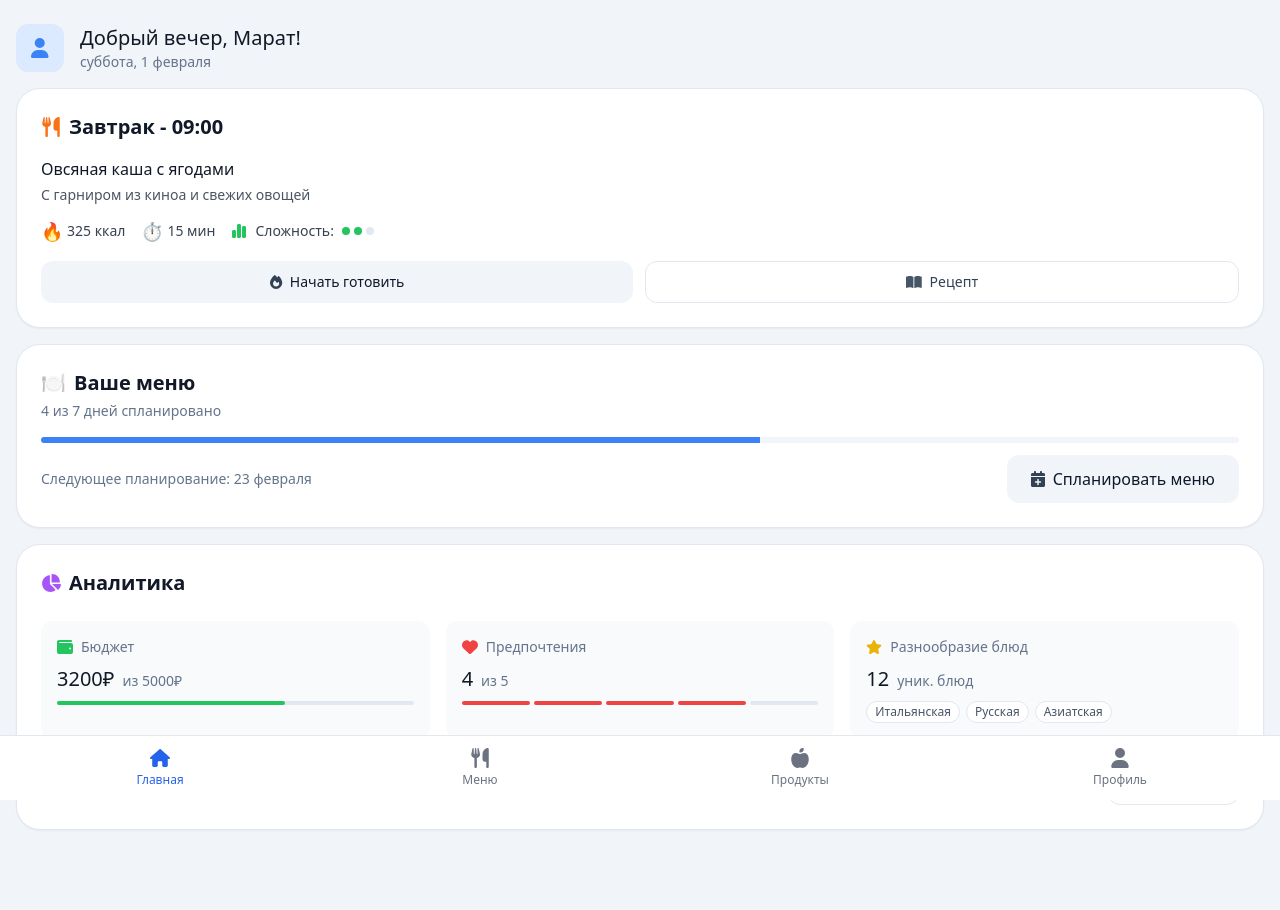
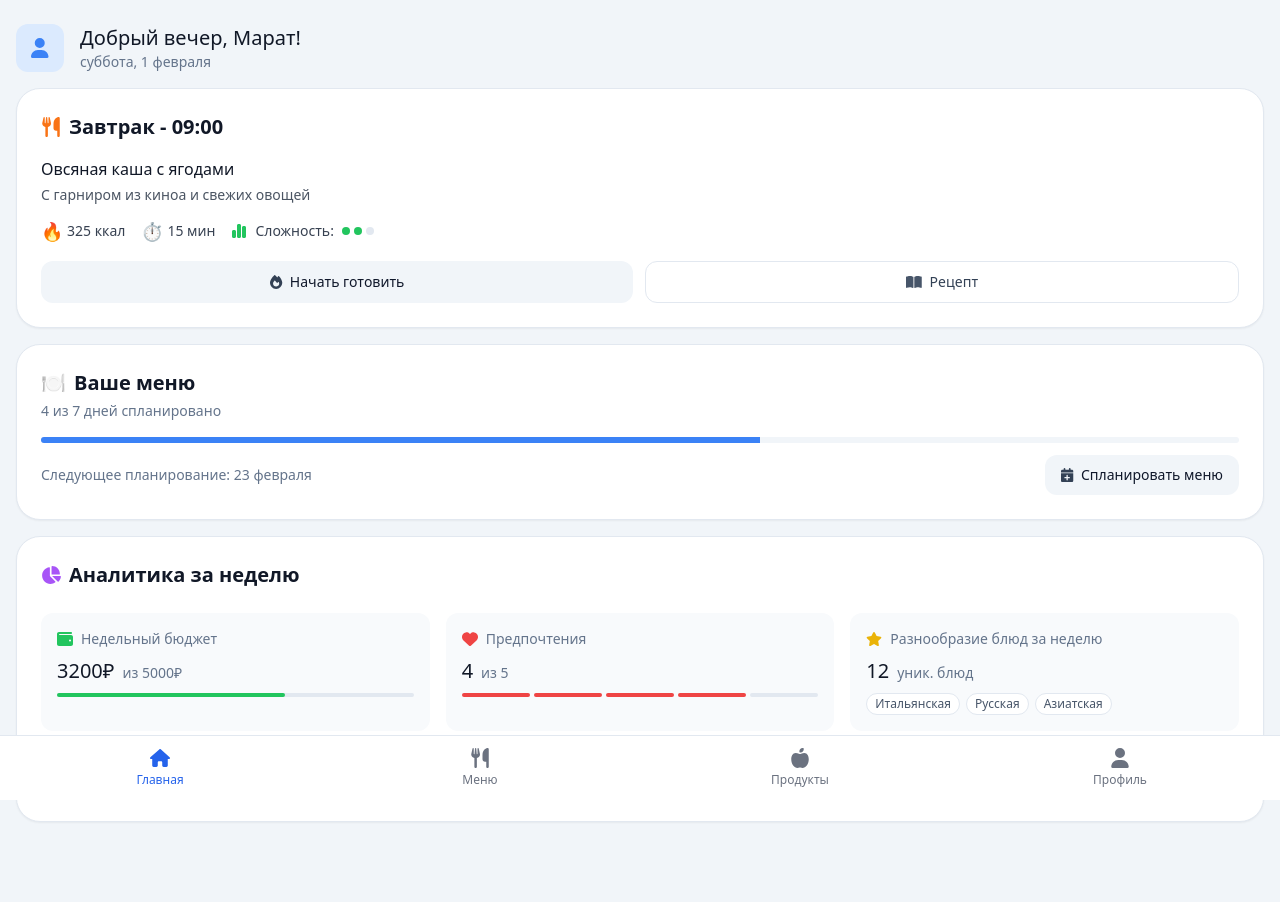
Before and after one commit to ramazanov-ma/chief, a Nuxt app: page / in a window 1280 px wide. Built offline with nearby package versions, Linux system fonts and the light colour scheme.

Commit message:
refactor(home): update UI text and optimize code structure
- Update text to focus on weekly analytics and planning
- Refactor budget and diversity section titles- Improve recommendation messages for menu planning- Remove unnecessary button size prop in WelcomeSection

```diff
--- a/components/home/PlanningSection.vue
+++ b/components/home/PlanningSection.vue
@@ -5,11 +5,11 @@
 				icon="chart-pie"
 				class="text-purple-500 w-5 h-5"
 			/>
-			Аналитика
+			Аналитика за неделю
 		</h2>
 
 		<div class="grid grid-cols-1 sm:grid-cols-3 gap-3 sm:gap-4">
-			<!-- Бюджет -->
+			<!-- Недельный бюджет -->
 			<div class="bg-slate-50 rounded-xl p-3 sm:p-4">
 				<div class="flex items-center gap-2 mb-2">
 					<font-awesome-icon
@@ -17,7 +17,7 @@
 						class="text-green-500 w-4 h-4"
 					/>
 					<div class="text-sm text-slate-500">
-						{{ isSingleUser ? 'Бюджет' : 'Семейный бюджет' }}
+						{{ isSingleUser ? 'Недельный бюджет' : 'Семейный недельный бюджет' }}
 					</div>
 				</div>
 				<div class="flex items-end gap-2">
@@ -62,11 +62,10 @@
 						v-for="n in stats.preferences.total"
 						:key="n"
 						class="flex-1 h-1 rounded-full"
-						:class="[
-              n <= stats.preferences.matched
-                ? 'bg-red-500'
-                : 'bg-slate-200'
-            ]"
+						:class="{
+              'bg-red-500': n <= stats.preferences.matched,
+              'bg-slate-200': n > stats.preferences.matched
+            }"
 					></div>
 				</div>
 			</div>
@@ -78,7 +77,7 @@
 						icon="star"
 						class="text-yellow-500 w-4 h-4"
 					/>
-					<div class="text-sm text-slate-500">Разнообразие блюд</div>
+					<div class="text-sm text-slate-500">Разнообразие блюд за неделю</div>
 				</div>
 				<div class="flex items-end gap-2 mb-2">
 					<div class="text-lg sm:text-xl font-medium">
@@ -108,8 +107,8 @@
 				/>
 				<span>
           {{ isSingleUser
-					? 'Рекомендации по улучшению меню ждут вас в разделе планирования'
-					: 'Персональные рекомендации для каждого члена семьи доступны в разделе планирования'
+					? 'Рекомендации по улучшению меню за неделю ждут вас в разделе планирования'
+					: 'Персональные рекомендации для каждого члена семьи за неделю доступны в разделе планирования'
 					}}
         </span>
 			</div>
--- a/components/home/WelcomeSection.vue
+++ b/components/home/WelcomeSection.vue
@@ -25,7 +25,6 @@
             </span>
             <BaseButton
                 variant="secondary"
-                size="lg"
                 class="sm:w-auto w-full justify-center"
                 @click="startPlanning"
             >
```
